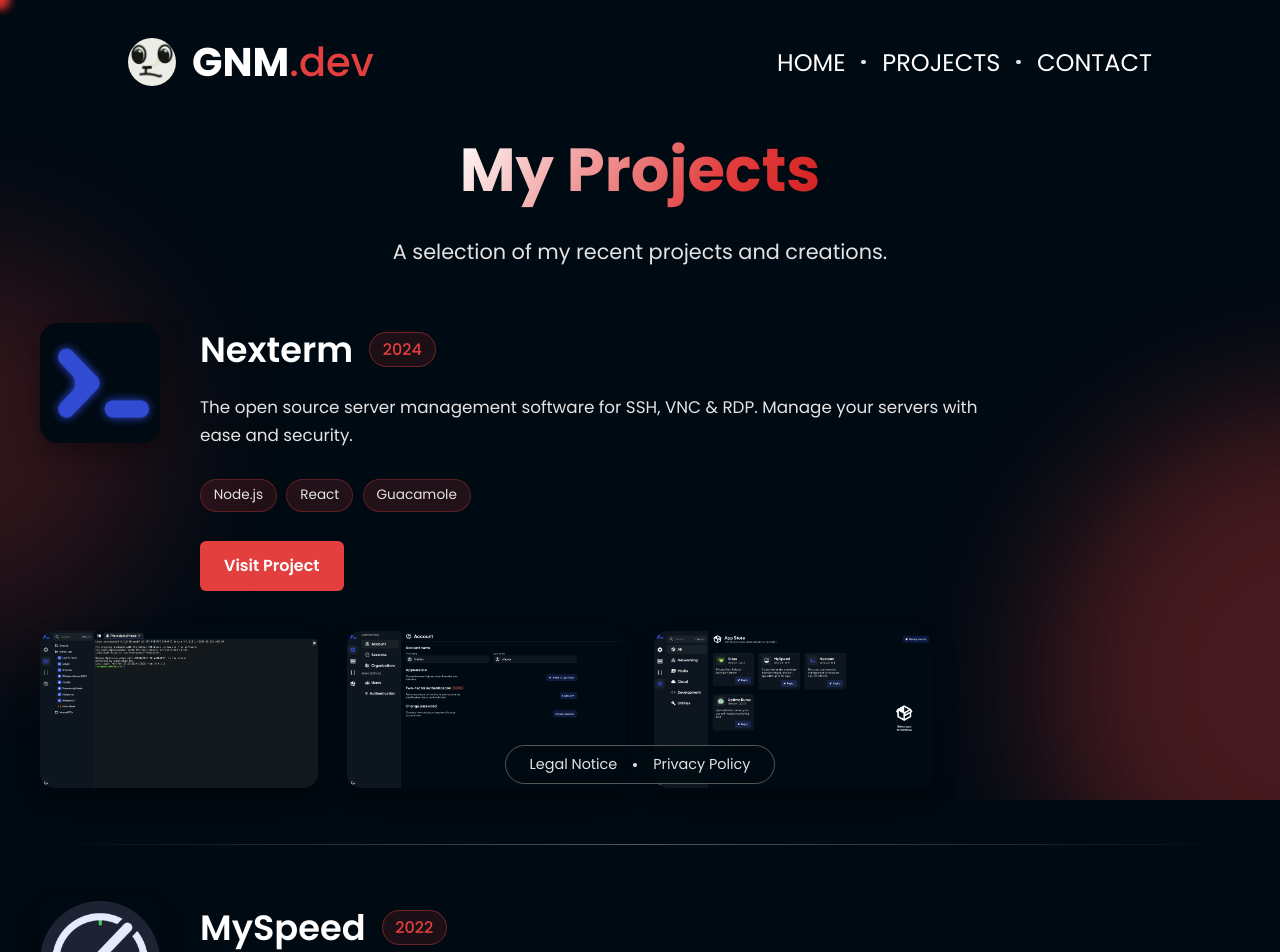
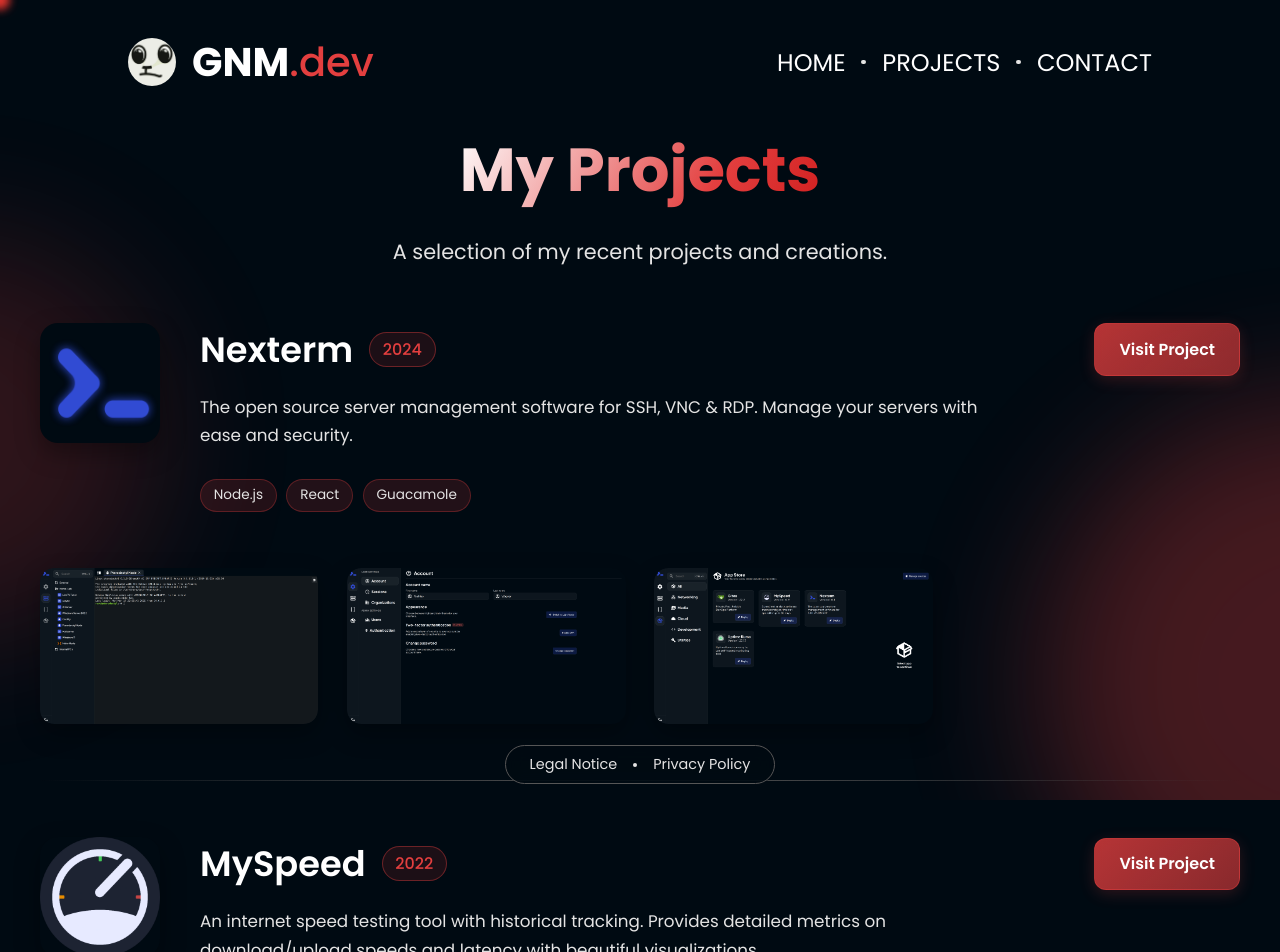
Before and after one commit to gnmyt/gnmyt, a React (Vite) app: page /projects in a window 1280 px wide. Shown: the top 952 px of the page. Built offline with nearby package versions, Linux system fonts and the light colour scheme.

Commit message:
Update ProjectItem component

```diff
--- a/src/pages/Projects/components/ProjectItem/ProjectItem.jsx
+++ b/src/pages/Projects/components/ProjectItem/ProjectItem.jsx
@@ -64,19 +64,19 @@ export const ProjectItem = ({project, index}) => {
 
                     <div className="project-info">
                         <div className="project-title-row">
-                            <h2 className="project-title">{project.name}</h2>
-                            <p className="project-year">{project.year}</p>
+                            <div className="title-group">
+                                <h2 className="project-title">{project.name}</h2>
+                                <p className="project-year">{project.year}</p>
+                            </div>
+                            <a href={project.link} className="project-link" target="_blank" rel="noopener noreferrer">
+                                Visit Project
+                            </a>
                         </div>
-
                         <p className="project-description">{project.description}</p>
 
                         <div className="project-technologies">
                             {project.technologies.map(tech => (<span key={tech} className="tech-tag">{tech}</span>))}
                         </div>
-
-                        <a href={project.link} className="project-link" target="_blank"
-                           rel="noopener noreferrer">Visit Project
-                        </a>
                     </div>
                 </div>
 
--- a/src/pages/Projects/components/ProjectItem/styles.sass
+++ b/src/pages/Projects/components/ProjectItem/styles.sass
@@ -26,34 +26,66 @@
       .project-logo
         width: 100%
         height: 100%
+        transition: all 0.4s ease
 
     .project-info
+      flex: 1
       .project-title-row
         display: flex
         align-items: center
+        justify-content: space-between
         gap: 1rem
         margin-bottom: 0.8rem
+        flex-wrap: wrap
 
-        @media (max-width: 576px)
-          flex-direction: column
-          align-items: flex-start
-          gap: 0.2rem
+        .title-group
+          display: flex
+          align-items: center
+          gap: 1rem
 
-        .project-title
-          font-size: 2.2rem
+          @media (max-width: 576px)
+            flex-direction: column
+            align-items: flex-start
+            gap: 0.2rem
+
+          .project-title
+            font-size: 2.2rem
+            color: $text
+            margin: 0
+            font-weight: 600
+
+          .project-year
+            color: $primary
+            font-size: 1rem
+            font-weight: 500
+            margin: 0
+            padding: 0.25rem 0.8rem
+            background: rgba($primary, 0.12)
+            border-radius: 20px
+            border: 1px solid rgba($primary, 0.4)
+
+        .project-link
+          display: inline-flex
+          align-items: center
+          gap: 0.5rem
+          background: linear-gradient(135deg, rgba($primary, 0.8), rgba($primary, 0.6))
           color: $text
-          margin: 0
+          padding: 0.8rem 1.5rem
+          border-radius: 12px
+          text-decoration: none
           font-weight: 600
+          transition: all 0.3s ease
+          border: 1px solid rgba($primary, 0.4)
+          backdrop-filter: blur(5px)
+          box-shadow: 0 4px 15px rgba($primary, 0.2)
 
-        .project-year
-          color: $primary
-          font-size: 1rem
-          font-weight: 500
-          margin: 0
-          padding: 0.25rem 0.8rem
-          background: rgba($primary, 0.12)
-          border-radius: 20px
-          border: 1px solid rgba($primary, 0.4)
+          &:hover
+            transform: translateY(-2px)
+            box-shadow: 0 8px 20px rgba($primary, 0.3)
+            background: linear-gradient(135deg, rgba($primary, 0.9), rgba($primary, 0.7))
+
+          &:hover::after
+            transform: translateX(3px)
 
       .project-description
         color: $text-light
@@ -66,7 +98,7 @@
         display: flex
         flex-wrap: wrap
         gap: 0.6rem
-        margin-bottom: 1.8rem
+        margin-bottom: 1rem
 
         .tech-tag
           background: rgba($primary, 0.15)
@@ -81,20 +113,6 @@
             background: rgba($primary, 0.3)
             transform: translateY(-3px)
             box-shadow: 0 5px 10px rgba($primary, 0.2)
-
-      .project-link
-        display: inline-block
-        background: $primary
-        color: $text
-        padding: 0.8rem 1.5rem
-        border-radius: 6px
-        text-decoration: none
-        font-weight: 600
-        transition: all 0.25s ease
-
-        &:hover
-          transform: translateY(-4px)
-          box-shadow: 0 8px 15px rgba($primary, 0.3)
 
   .project-screenshots
     display: grid
```
